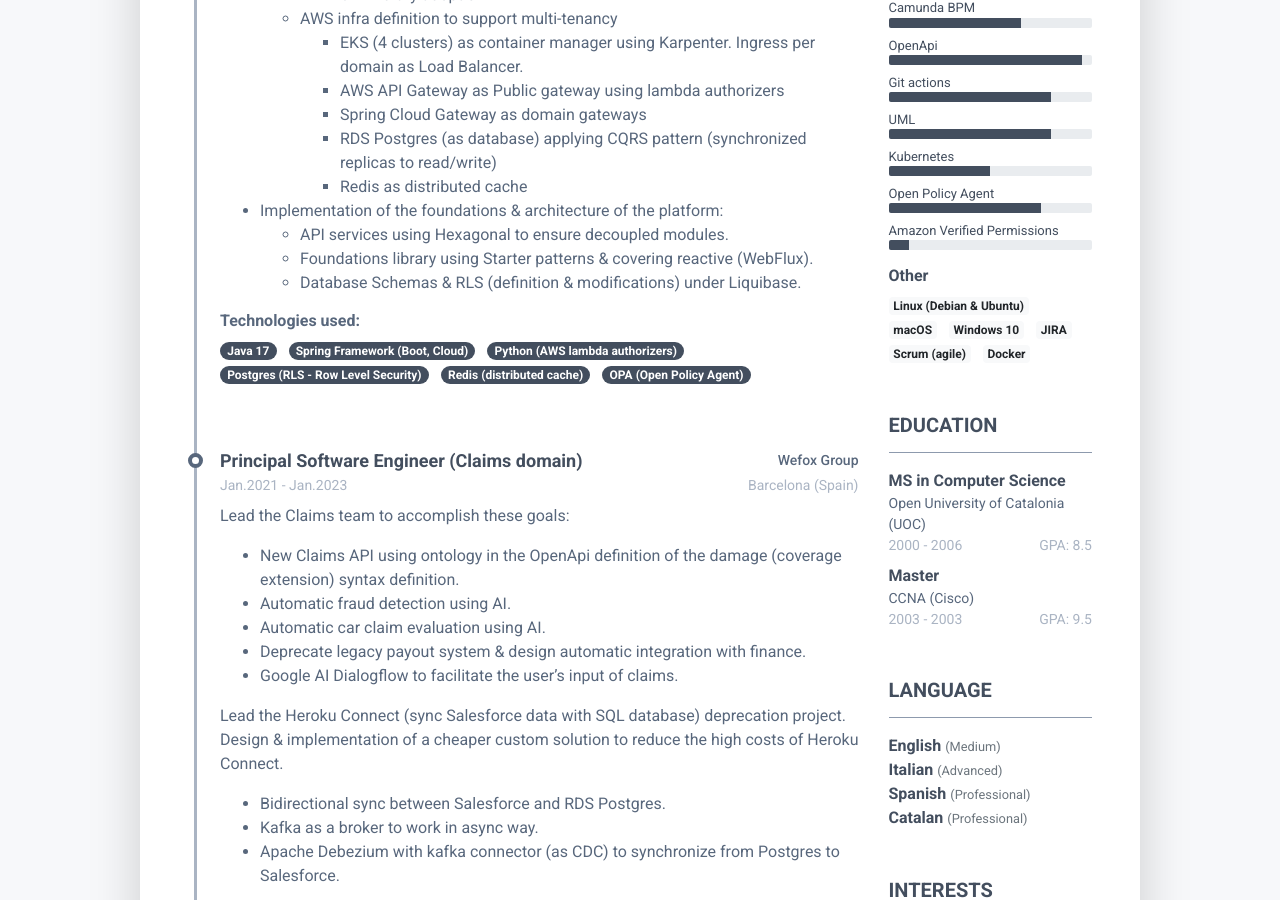
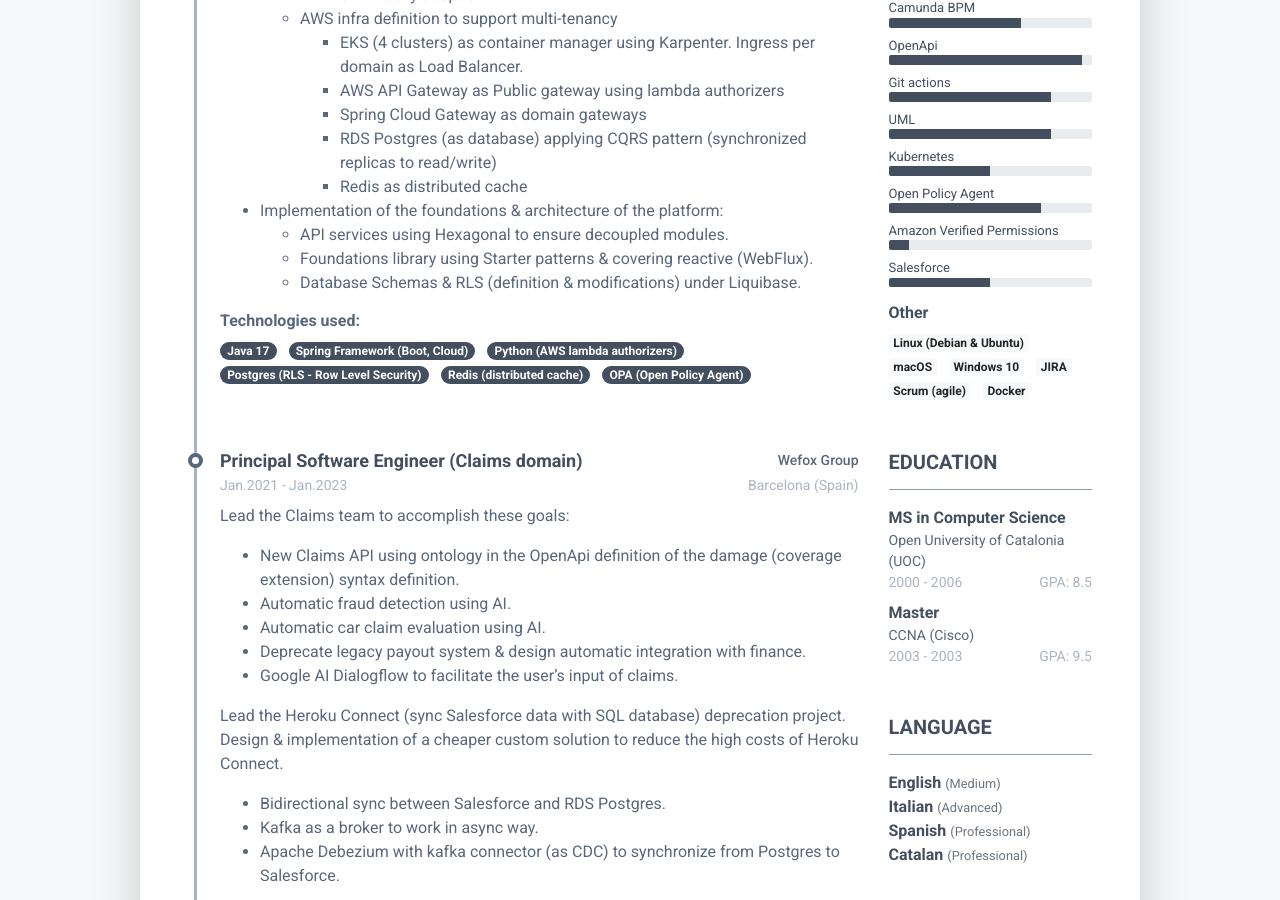
Before and after one commit to avall/avall.github.io, a Jekyll site: the page built from index.html, in a window 1280 px wide and 900 px high, scrolled down 1298 px. Built offline with Jekyll 4.4.1, drawn with Linux system fonts in a browser that asks for light colours; nearby versions of some CDN libraries.

Commit message:
Experience

```diff
--- a/_data/data.yml
+++ b/_data/data.yml
@@ -209,6 +209,8 @@
       percentage: 75
     - name: Amazon Verified Permissions
       percentage: 10
+    - name: Salesforce
+      percentage: 50
   frontend:
     - name: Vue.js
       percentage: 30
```
